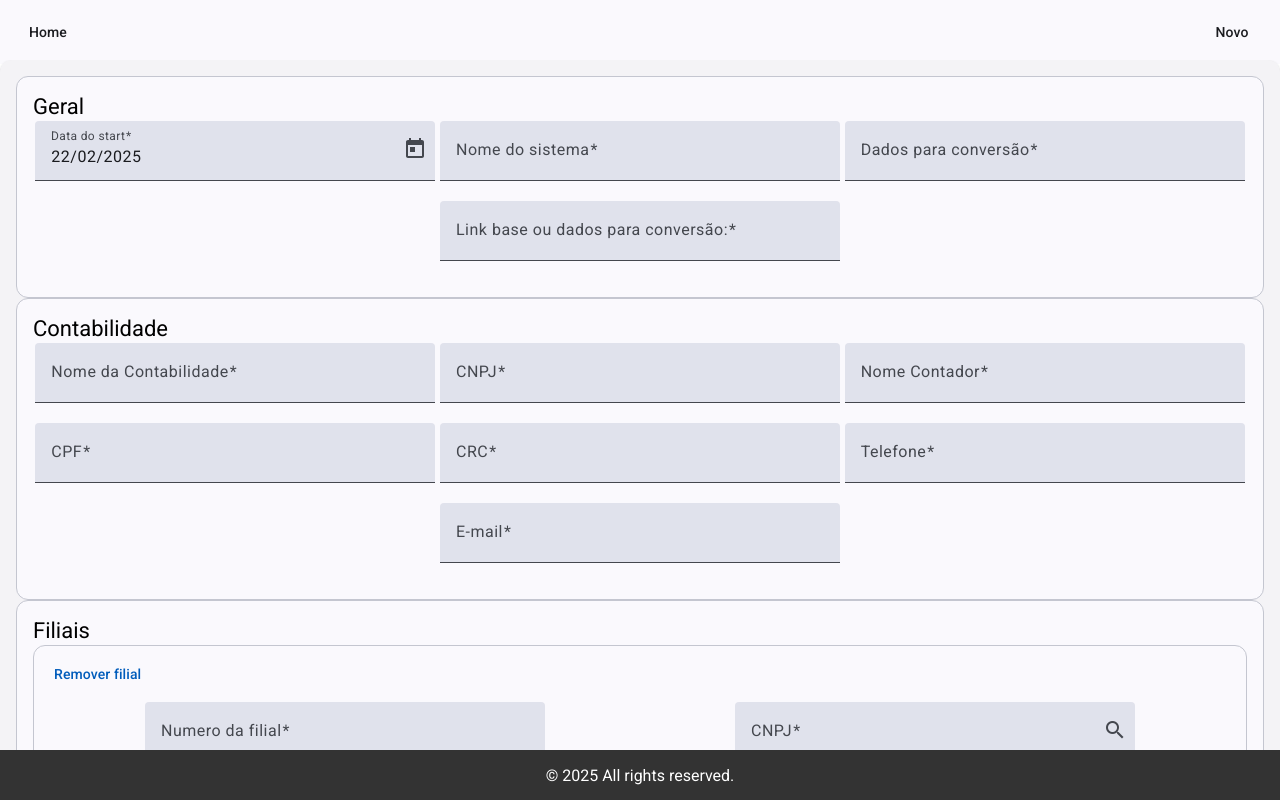
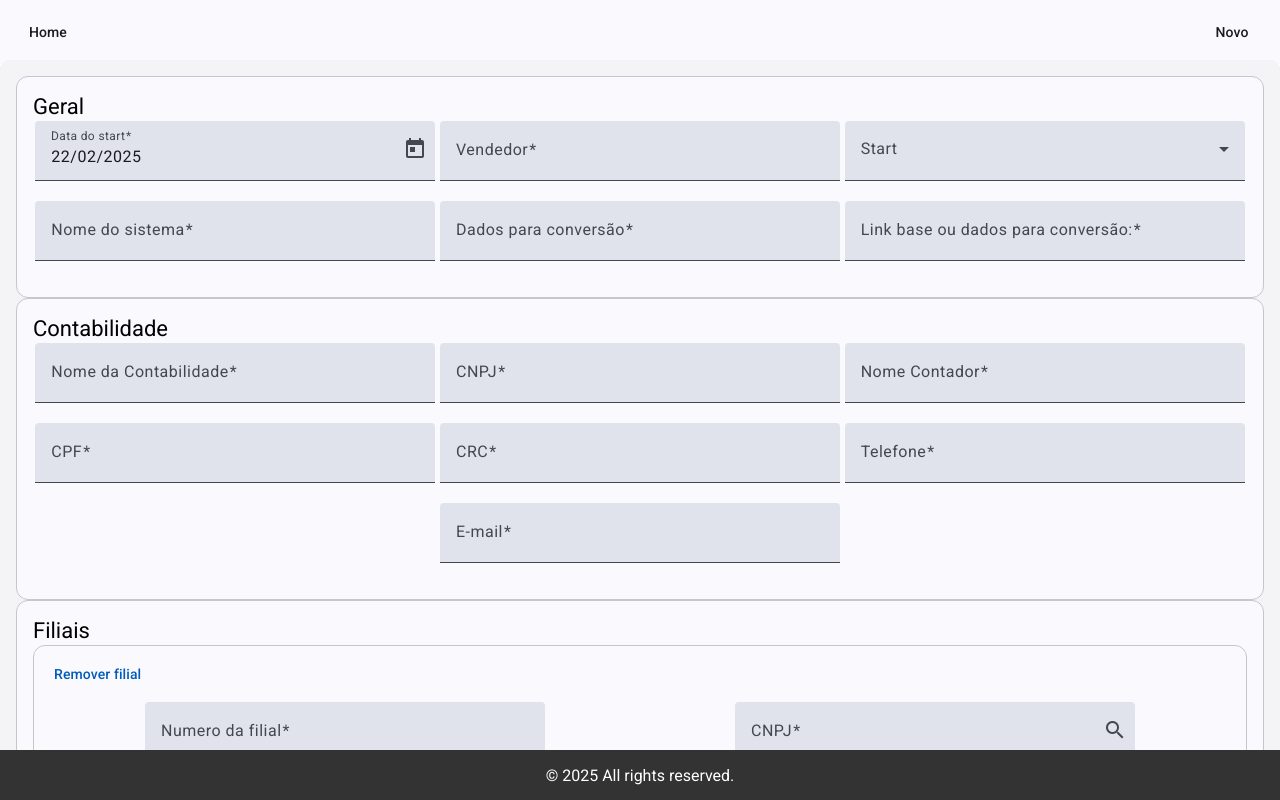
Before and after one commit to vinybisol/solve-client-from-web, an Angular app: page /register in a window 1280 px wide. Built offline with nearby package versions, Linux system fonts and the light colour scheme.

Commit message:
add saller
#11
add seller
#12
add start type

```diff
--- a/src/app/pages/register/general-form/general-form.component.html
+++ b/src/app/pages/register/general-form/general-form.component.html
@@ -9,6 +9,16 @@
                 <input matInput [matDatepicker]="picker" formControlName="startDate">
                 <mat-datepicker-toggle matIconSuffix [for]="picker"></mat-datepicker-toggle>
                 <mat-datepicker #picker></mat-datepicker>
+            </mat-form-field>
+            <mat-form-field>
+                <mat-label>Vendedor</mat-label>
+                <input matInput formControlName="saller">
+            </mat-form-field>
+            <mat-form-field>
+                <mat-select placeholder="Start" formControlName="startType">
+                    <mat-option value="Presencial">Presencial</mat-option>
+                    <mat-option value="Remoto">Remoto</mat-option>
+                </mat-select>
             </mat-form-field>
             <mat-form-field>
                 <mat-label>Nome do sistema</mat-label>
--- a/src/app/pages/register/general-form/general-form.component.ts
+++ b/src/app/pages/register/general-form/general-form.component.ts
@@ -1,14 +1,15 @@
-import { Component, EventEmitter, inject, Input, LOCALE_ID, Output } from '@angular/core';
+import { Component, inject } from '@angular/core';
 import { FormBuilder, ReactiveFormsModule, Validators } from '@angular/forms';
 import { MatCardModule } from '@angular/material/card';
 import { MAT_DATE_LOCALE, provideNativeDateAdapter } from '@angular/material/core';
 import { MatDatepickerModule } from '@angular/material/datepicker';
 import { MatFormFieldModule } from '@angular/material/form-field';
+import { MatSelectModule } from '@angular/material/select';
 import { MatInputModule } from '@angular/material/input';
 
 @Component({
   selector: 'app-general-form',
-  imports: [MatInputModule, MatFormFieldModule, ReactiveFormsModule, MatDatepickerModule, MatCardModule],
+  imports: [MatInputModule, MatFormFieldModule, ReactiveFormsModule, MatDatepickerModule, MatCardModule, MatSelectModule],
   templateUrl: './general-form.component.html',
   styleUrl: './general-form.component.scss',
   providers: [provideNativeDateAdapter(), { provide: MAT_DATE_LOCALE, useValue: 'pt-BR' }],
@@ -18,6 +19,8 @@ export class GeneralFormComponent {
 
   registerFormGroup = this.formBuilder.group({
     startDate: [new Date().toISOString(), [Validators.required]],
+    saller: ['', [Validators.required, Validators.minLength(3), Validators.maxLength(50)]],
+    startType: [''],
     systemConversion: ['', [Validators.required, Validators.minLength(3), Validators.maxLength(50)]],
     conversionData: ['', [Validators.required, Validators.minLength(3), Validators.maxLength(50)]],
     databaseLink: ['', [Validators.required, Validators.minLength(3), Validators.maxLength(50)]],
--- a/src/app/pages/register/register.component.ts
+++ b/src/app/pages/register/register.component.ts
@@ -51,6 +51,8 @@ export class RegisterComponent {
       let content = '';
       content += '----------------------------------------------------------------------------------------------------\n';
       content += 'Start Date: ' + localDateString + '\n';
+      content += 'Vendedor: ' + generalData.saller + '\n';
+      content += 'Start: ' + generalData.startType + '\n';
       content += 'Nome do sistema: ' + generalData.systemConversion + '\n';
       content += 'Dados para converter: ' + generalData.conversionData + '\n';
       content += 'Link da base: ' + generalData.databaseLink + '\n';
```
